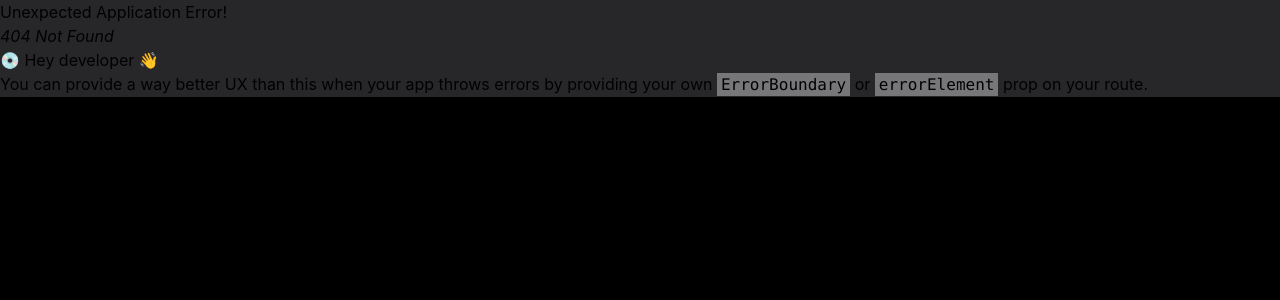
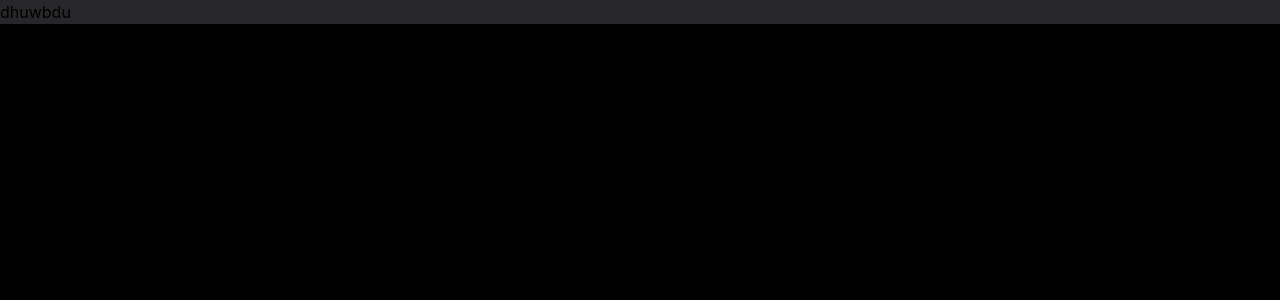
Before and after one commit to thugperfect/elJury, a React (Create React App) app in the folder client/: page /addbook in a window 1280 px wide. Before the commit this address had no page. Shown: the top 300 px of the page. Built offline with nearby package versions, Linux system fonts and the light colour scheme.

Commit message:
client side route

```diff
--- a/client/src/App.js
+++ b/client/src/App.js
@@ -7,6 +7,7 @@ import Index from './pages/Index';
 import useSizeProvider from './components/useSizeProvider';
 import Signup from './pages/Signup';
 import LoginPage from './pages/LoginPage';
+import AddBook from './pages/AddBook';
 
 function App() {
   const size = useSizeProvider()
@@ -19,6 +20,7 @@ function App() {
         <Route index element={<BookHome size={size} />}></Route>
         <Route path=':id' element={<LoginPage size={size} />}></Route>
     </Route>
+    <Route path='addbook' element={<AddBook/>}></Route>
     </>
 
   ))
--- a/client/src/components/Navbar.js
+++ b/client/src/components/Navbar.js
@@ -1,9 +1,9 @@
 import React, { useRef } from "react";
 import { BsGear, BsThreeDotsVertical } from "react-icons/bs";
 import { AiOutlineSearch } from "react-icons/ai";
-import { BiSolidUserCircle,BiMailSend } from "react-icons/bi";
+import { BiSolidUserCircle,BiSolidBookAdd } from "react-icons/bi";
 import { FcAbout } from "react-icons/fc";
-import {useNavigate} from "react-router-dom"
+import {Link, useNavigate} from "react-router-dom"
 import logo from '../images/eljurylogo.jpg'
 import {useState} from 'react'
 const Navbar = ({size}) => {
@@ -42,6 +42,9 @@ const Navbar = ({size}) => {
         <BiSolidUserCircle className="cursor-pointer w-[20px] h-[20px] md:w-[30px] md:h-[30px]" />
         <BsThreeDotsVertical className="cursor-pointer w-[20px] h-[20px] md:w-[30px] md:h-[30px] rounded-full outline outline-1 outline-slate-400 p-2" />
         <FcAbout className="cursor-pointer w-[20px] h-[20px] md:w-[30px] md:h-[30px]" />
+        <Link to={'/addbook'}>
+          <BiSolidBookAdd className="cursor-pointer w-[20px] h-[20px] md:w-[30px] md:h-[30px]"/>
+          </Link>
       </div>
     </div>
 
--- /dev/null
+++ b/client/src/pages/AddBook.js
@@ -0,0 +1,11 @@
+import React from 'react'
+
+const AddBook = () => {
+  return (
+    <div>
+     dhuwbdu
+    </div>
+  )
+}
+
+export default AddBook
```
